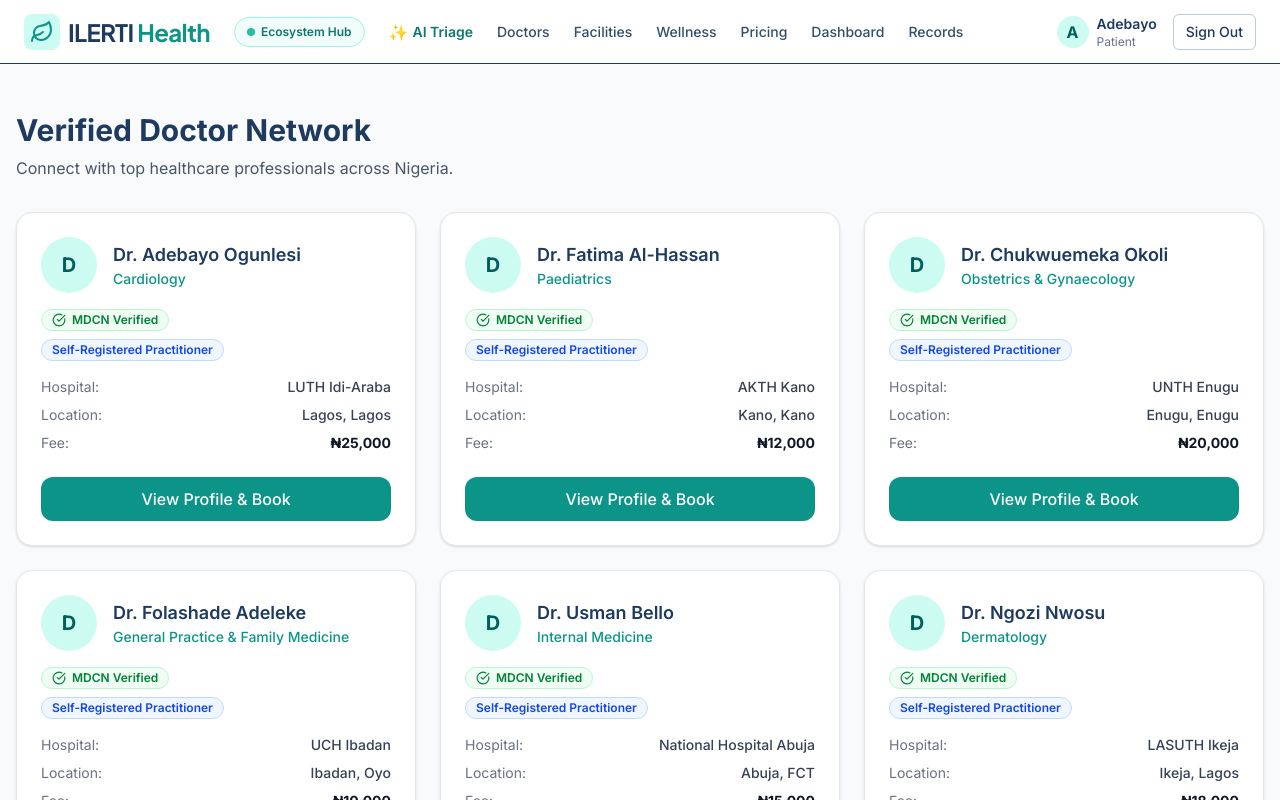
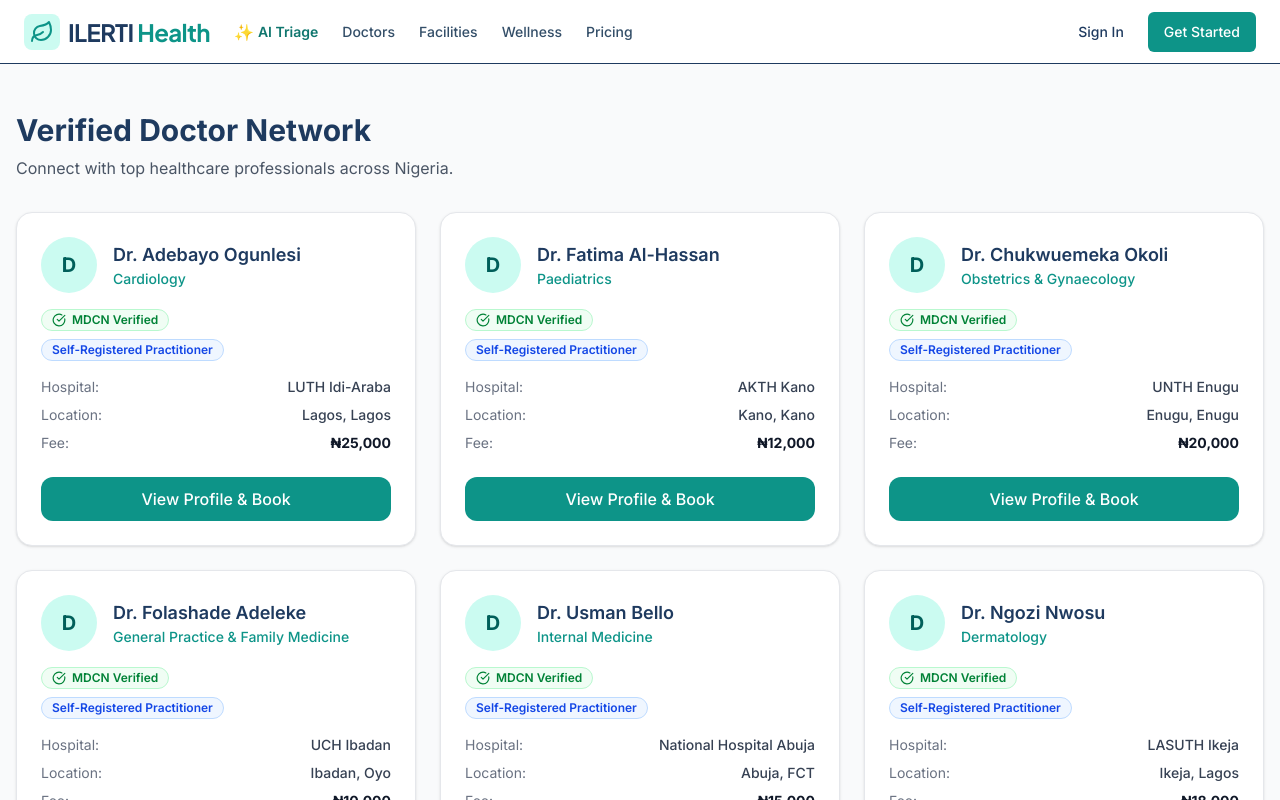
Before and after one commit to luhmmy/ilerti-health, a Next.js app in the folder apps/web/: page /doctors in a window 1280 px wide. Shown: the top 800 px of the page. Built offline with nearby package versions, Linux system fonts and the light colour scheme; no server answers.

Commit message:
feat: clean production header navigation and initialize guest auth state

```diff
--- a/apps/web/src/components/layout/Header.tsx
+++ b/apps/web/src/components/layout/Header.tsx
@@ -19,13 +19,6 @@ export function Header() {
     <header className="flex h-16 items-center justify-between px-6 border-b bg-white">
       <div className="flex items-center gap-6">
         <BrandLogo size="md" />
-        <Link
-          href="/hub"
-          className="flex items-center gap-1.5 px-3 py-1.5 text-xs font-semibold bg-primary-50 text-primary-700 rounded-full border border-primary-200 hover:bg-primary-100 transition-colors"
-        >
-          <span className="w-2 h-2 rounded-full bg-primary-500 animate-pulse"></span>
-          Ecosystem Hub
-        </Link>
         <nav className="hidden lg:flex items-center gap-6 text-sm font-medium text-navy-700">
           <Link href="/ai" className="hover:text-primary-600 transition-colors flex items-center gap-1 font-semibold text-primary-700">
             <span className="text-base">✨</span> AI Triage
--- a/apps/web/src/stores/useAuthStore.ts
+++ b/apps/web/src/stores/useAuthStore.ts
@@ -22,9 +22,9 @@ interface AuthState {
 export const useAuthStore = create<AuthState>()(
   persist(
     (set) => ({
-      user: { id: 'demo1', name: 'Adebayo', role: 'patient' },
-      token: 'demo-token',
-      isAuthenticated: true,
+      user: null,
+      token: null,
+      isAuthenticated: false,
 
       login: async (credentials) => {
         const data = await api.auth.login(credentials);
```
